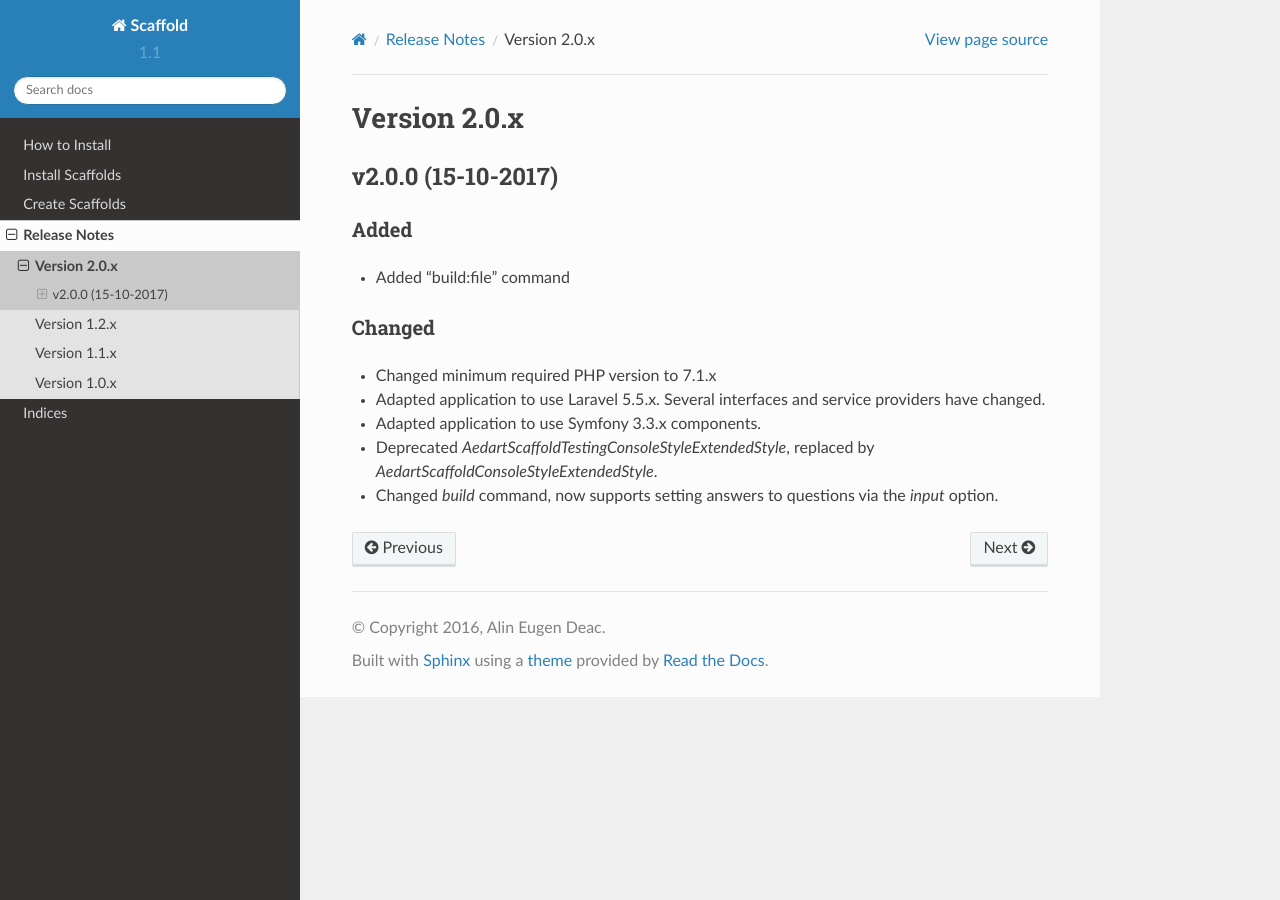
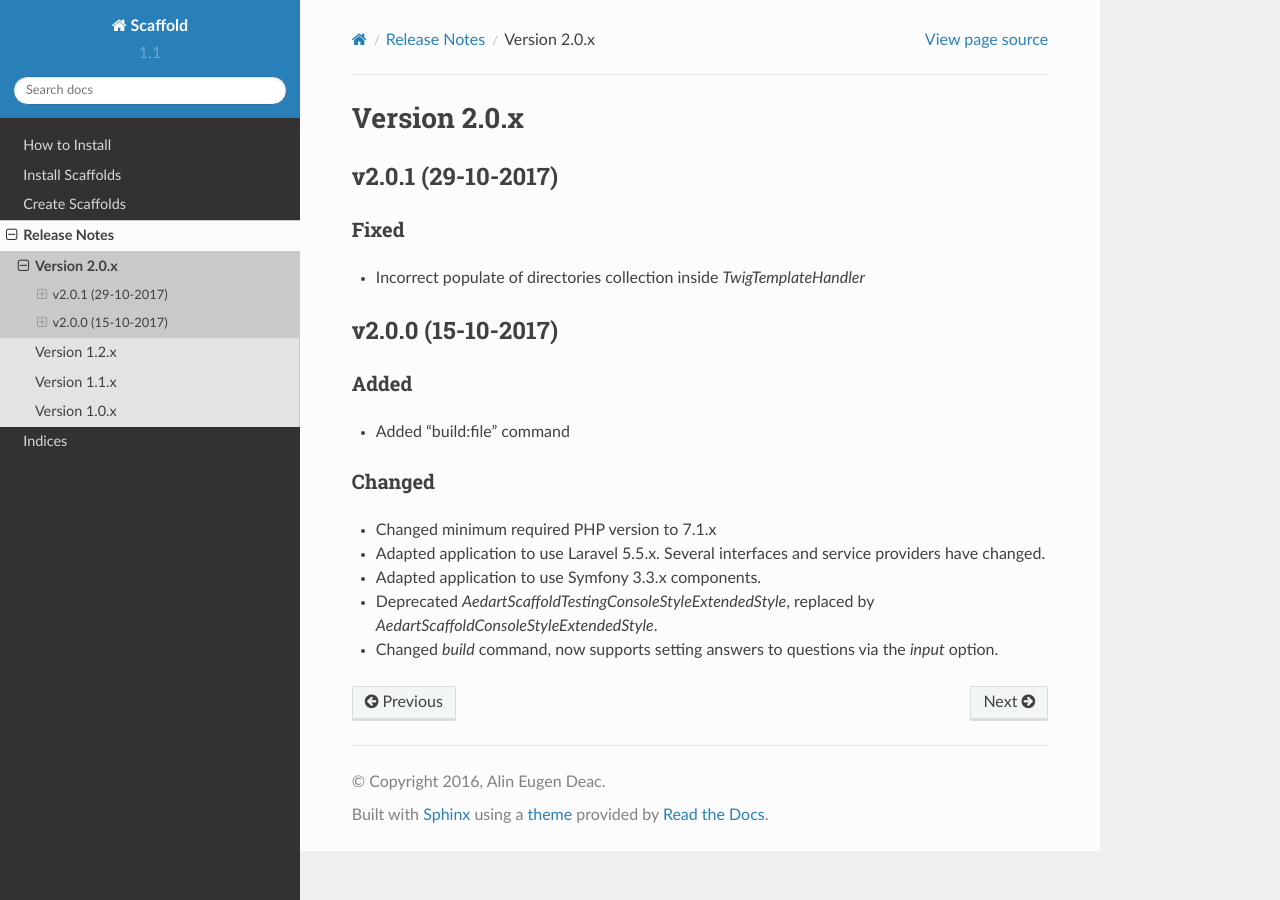
Before and after one commit to aedart/scaffold, a Sphinx documentation site: the page built from docs/source/release_notes/version-2.0.rst, in a window 1280 px wide. Built offline with Sphinx 7.4.7 and the Read the Docs theme 2.0.0, drawn with Linux system fonts in a browser that asks for light colours.

Commit message:
Change release notes

```diff
--- a/docs/source/release_notes/version-2.0.rst
+++ b/docs/source/release_notes/version-2.0.rst
@@ -1,11 +1,18 @@
 Version 2.0.x
 =============
+
+v2.0.1 (29-10-2017)
+^^^^^^^^^^^^^^^^^^^
+
+Fixed
+-----
+* Incorrect populate of directories collection inside `TwigTemplateHandler`
 
 v2.0.0 (15-10-2017)
 ^^^^^^^^^^^^^^^^^^^
 
 Added
--------
+-----
 * Added "build:file" command
 
 Changed
```
